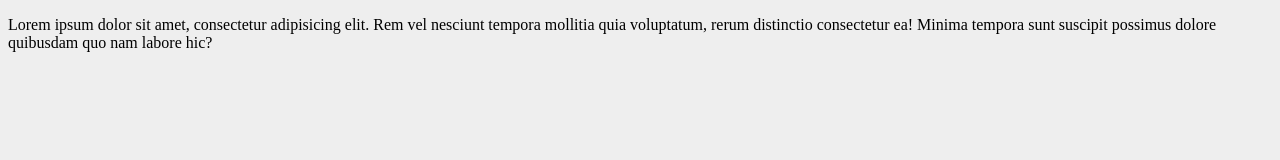
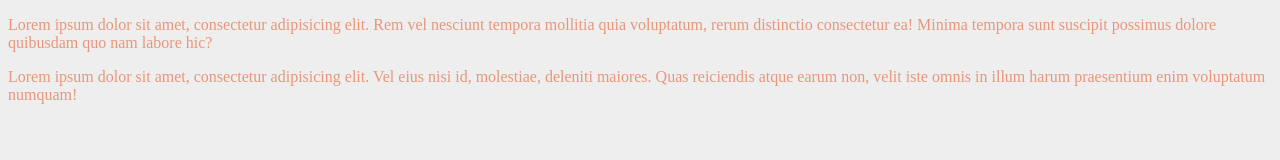
Before and after one commit to Electron-Movies/test, a plain HTML site: page index.html in a window 1280 px wide. Drawn offline with Linux system fonts and the light colour scheme.

Commit message:
second commit

```diff
--- a/index.html
+++ b/index.html
@@ -7,5 +7,6 @@
 </head>
 <body>
     <p>Lorem ipsum dolor sit amet, consectetur adipisicing elit. Rem vel nesciunt tempora mollitia quia voluptatum, rerum distinctio consectetur ea! Minima tempora sunt suscipit possimus dolore quibusdam quo nam labore hic?</p>
+    <p>Lorem ipsum dolor sit amet, consectetur adipisicing elit. Vel eius nisi id, molestiae, deleniti maiores. Quas reiciendis atque earum non, velit iste omnis in illum harum praesentium enim voluptatum numquam!</p>
 </body>
 </html>
--- a/styles.css
+++ b/styles.css
@@ -1,3 +1,4 @@
 body {
     background: #eee;
+    color: darksalmon;
 }
```
